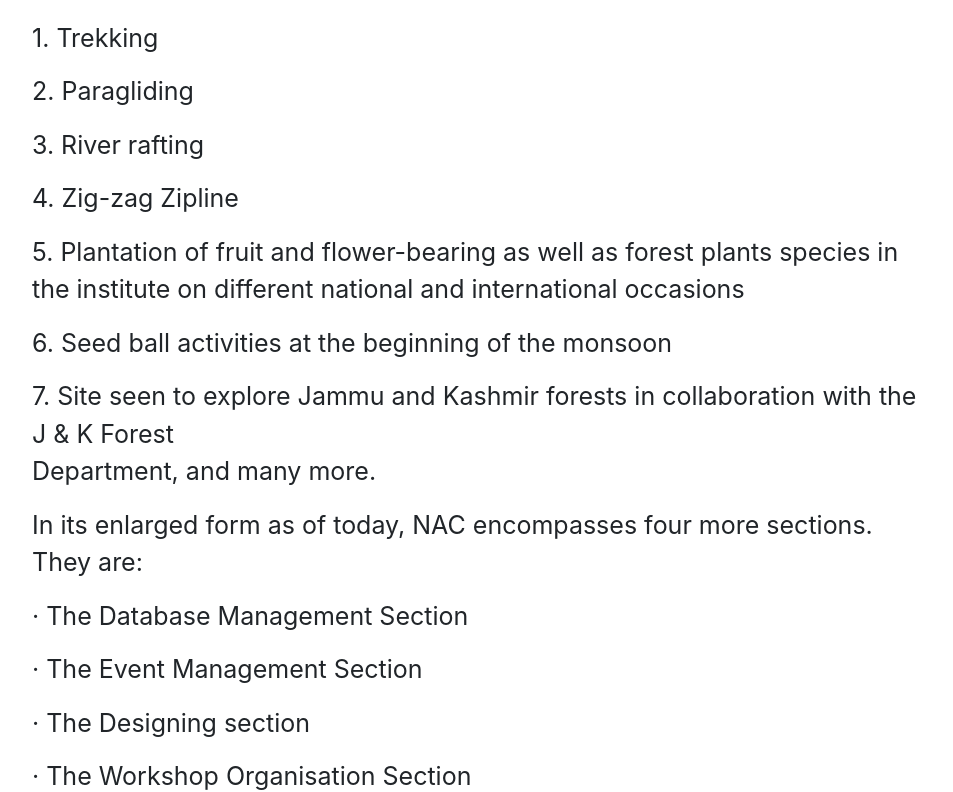
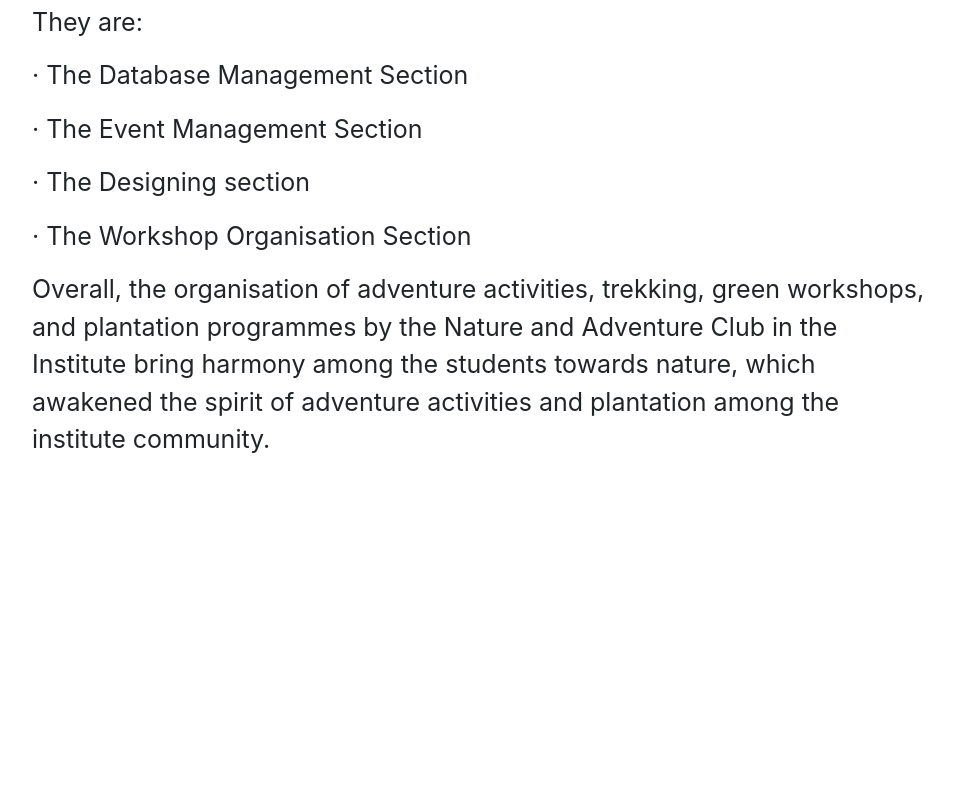
Before and after one commit to Vishu9354/React_nac, a React (Create React App) app: page /About in a window 1280 px wide. Shown: the part 1770-2562 px from the top of the page, without its empty margins (160-1113 px from the left). After the commit the page ends 2245 px from the top, so only its background shows below. Built offline with nearby package versions, Linux system fonts and the light colour scheme.

Commit message:
about page updated

```diff
--- a/src/component/About/aboutpage.js
+++ b/src/component/About/aboutpage.js
@@ -9,22 +9,13 @@
     </div>
     <div className='about' style={{fontSize:"25px"}}>
     <p>The Nature Club was founded in August 2020 by Dr Yogesh M Nimdeo. It includes various student-driven activities like trekking, nature exploring, workshops, wildlife photography, plantation and awareness programs etc. Later on, the adventurous sports activities carried out by Institute Sports Association were also clubbed with Nature Club in 2022, and the club was renamed Nature and Adventure Club, IIT Jammu (NAC). NAC nurtured nature exploring and adventure activities, which fostered adventure, trekking, and outward-bound activities among the science, and engineering professionals, students, and faculty communities of the Indian Institute of Technology Jammu.</p>
-<p>In 2022 and 2023, NAC has done various activities like</p>
-<p>1. Trekking</p>
-<p>2. Paragliding</p>
-<p>3. River rafting</p>
-<p>4. Zig-zag Zipline</p>
-<p>5. Plantation of fruit and flower-bearing as well as forest plants species in the institute on
-different national and international occasions</p>
-<p>6. Seed ball activities at the beginning of the monsoon</p>
-<p>7. Site seen to explore Jammu and Kashmir forests in collaboration with the J & K Forest
-<p>Department, and many more.</p>
 <p>In its enlarged form as of today, NAC encompasses four more sections. They are:</p>
 <p>· The Database Management Section</p>
 <p>· The Event Management Section</p>
 <p>· The Designing section</p>
 <p>· The Workshop Organisation Section</p>
-Recently, at the Annual Flower Show-2023 competition organised by CSIR-IIIM - on 12th March 2023, NAC was awarded the first prize for the best gardens and lawns among educational institutions in Jammu. It's all because of the consistent guidance of the honourable Director IIT Jammu and the efforts of NAC to develop arboriculture and horticulture in the institute. Overall, the organisation of adventure activities, trekking, green workshops, and plantation programmes by the Nature and Adventure Club in the Institute bring harmony among the students towards nature, which awakened the spirit of adventure activities and plantation among the institute community.</p>
+<p>Overall, the organisation of adventure activities, trekking, green workshops, and plantation programmes by the Nature and Adventure Club in the Institute bring harmony among the students towards nature, which awakened the spirit of adventure activities and plantation among the institute community.</p>
+
 
     </div>
   </div>
--- a/src/component/Trek/treaks.js
+++ b/src/component/Trek/treaks.js
@@ -30,7 +30,7 @@
             name:"Bir Billing",
             Days:"2",
             size:"60",
-            difficulty:"Moderate-Difficult",
+            difficulty:"Difficult",
             image: nac
 
         },
@@ -39,7 +39,7 @@
             name:"Kedarnath Trek",
             Days:"4",
             size:"17",
-            difficulty:"Moderate-Difficult",
+            difficulty:"Difficult",
             image: nac
 
         },
```
Also changed, not shown: src/component/Activites/Activites.js (+7 -7 lines), src/component/images/kheermala.jpg (added), src/component/images/kheermala2.jpg (added).
